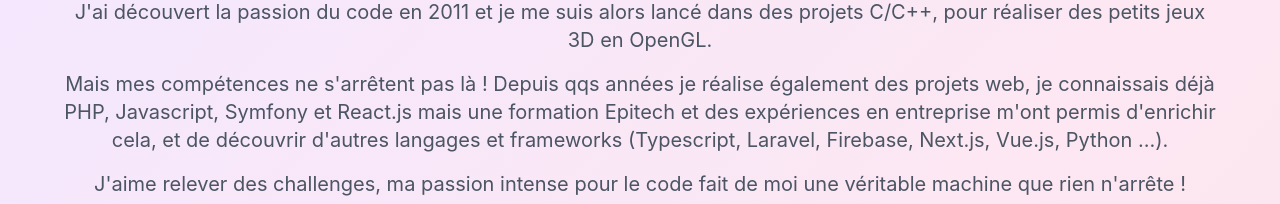
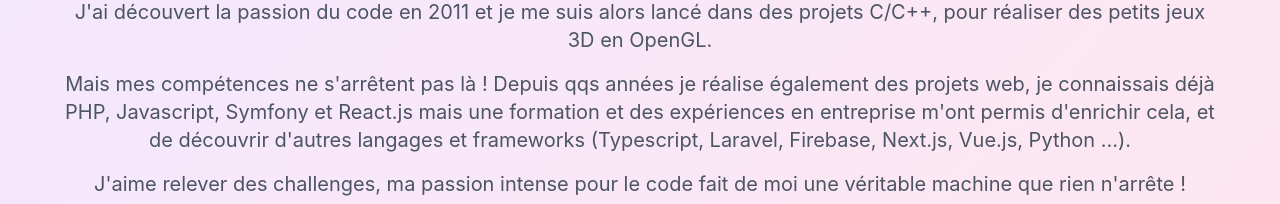
Before and after one commit to KevinGL/Portfolio2, a React (Create React App) app: page / in a window 1280 px wide. Shown: the part 178-382 px from the top of the page. Built offline with nearby package versions, Linux system fonts and the light colour scheme.

Commit message:
Corrections

```diff
--- a/src/components/portfolio.jsx
+++ b/src/components/portfolio.jsx
@@ -83,7 +83,7 @@
             J'ai découvert la passion du code en 2011 et je me suis alors lancé dans des projets C/C++, pour réaliser des petits jeux 3D en OpenGL.
           </p>
           <p className="text-md md:text-lg lg:text-xl text-gray-600 dark:text-gray-300 max-w-6xl mx-auto mb-4">
-            Mais mes compétences ne s'arrêtent pas là ! Depuis qqs années je réalise également des projets web, je connaissais déjà PHP, Javascript, Symfony et React.js mais une formation Epitech et des expériences en entreprise m'ont permis d'enrichir cela, et de découvrir d'autres langages et frameworks (Typescript, Laravel, Firebase, Next.js, Vue.js, Python ...).
+            Mais mes compétences ne s'arrêtent pas là ! Depuis qqs années je réalise également des projets web, je connaissais déjà PHP, Javascript, Symfony et React.js mais une formation et des expériences en entreprise m'ont permis d'enrichir cela, et de découvrir d'autres langages et frameworks (Typescript, Laravel, Firebase, Next.js, Vue.js, Python ...).
           </p>
           <p className="text-md md:text-lg lg:text-xl text-gray-600 dark:text-gray-300 max-w-6xl mx-auto">
             J'aime relever des challenges, ma passion intense pour le code fait de moi une véritable machine que rien n'arrête !
```
